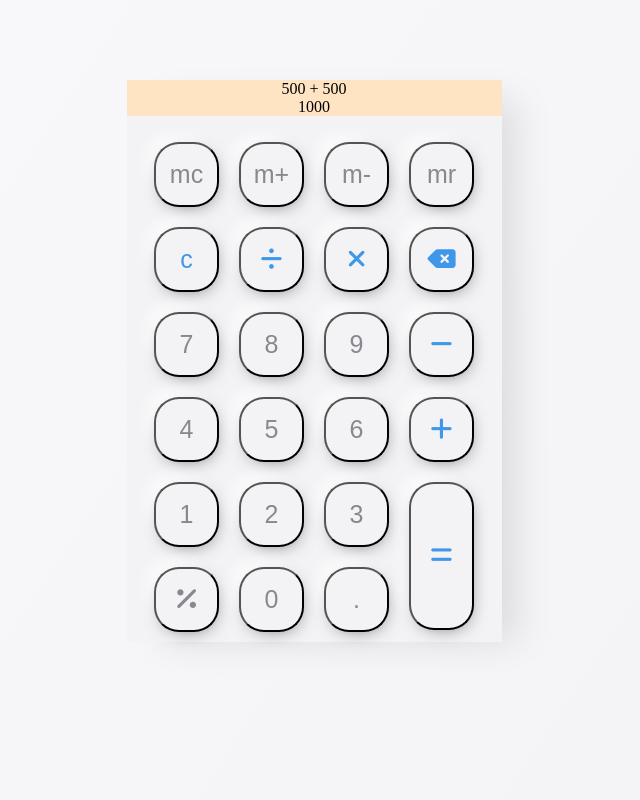
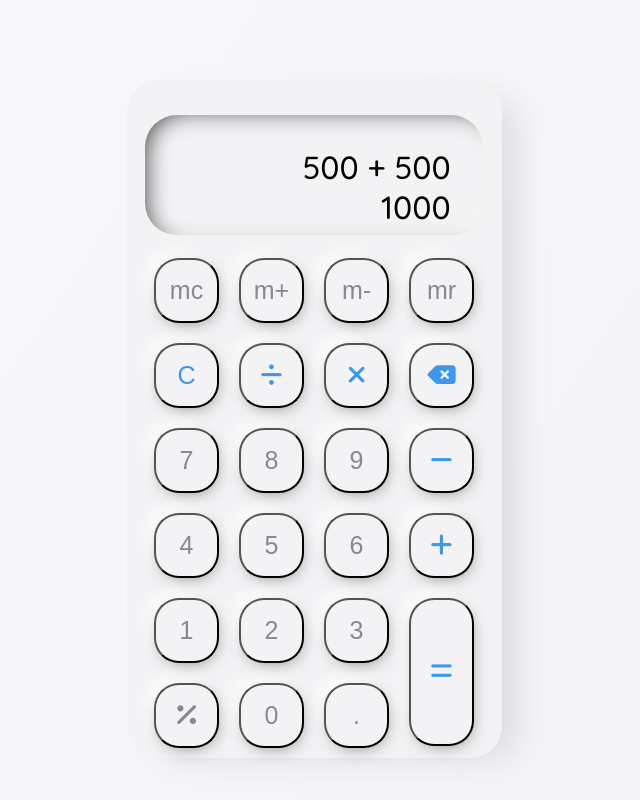
Before and after one commit to Selt0/calculator, a plain HTML site: page index.html in a window 1280 px wide. Shown: the whole page, without its empty margins (326-966 px from the left). Drawn offline with Linux system fonts and the light colour scheme.

Commit message:
finish styling display

```diff
--- a/index.html
+++ b/index.html
@@ -11,6 +11,10 @@
     <link rel="icon" type="image/png" sizes="32x32" href="favicon_io/favicon-32x32.png" />
     <link rel="icon" type="image/png" sizes="16x16" href="favicon_io/favicon-16x16.png" />
     <link rel="manifest" href="favicon_io/site.webmanifest" />
+    <link
+      href="https://fonts.googleapis.com/css2?family=Quicksand:wght@500&display=swap"
+      rel="stylesheet"
+    />
   </head>
   <body>
     <div class="container">
@@ -26,7 +30,7 @@
           <button class="m-fn">mr</button>
         </div>
         <div class="row">
-          <button class="fn">c</button>
+          <button class="fn">C</button>
           <button class="fn"><i class="fas fa-divide"></i></button>
           <button class="fn"><i class="fas fa-times"></i></button>
           <button class="fn"><i class="fas fa-backspace"></i></button>
--- a/styles.css
+++ b/styles.css
@@ -5,7 +5,9 @@
 
 html {
   background: var(--whiteBG);
-  height: 100%;
+  height: 100vh;
+  overflow-y: hidden;
+  font-family: 'Quicksand', sans-serif;
 }
 button {
   height: 65px;
@@ -22,13 +24,25 @@ button {
   box-sizing: border-box;
   background: var(--lightTheme);
   box-shadow: 25px 10px 35px -10px rgba(0, 0, 0, 0.1);
+  border-radius: 2em;
 }
 
 .display {
-  margin-top: 1em;
-  margin-bottom: 1em;
-  text-align: center;
-  background-color: bisque;
+  margin-left: auto;
+  margin-right: auto;
+  margin-bottom: 3rem;
+  padding: 1em;
+  text-align: right;
+  background-color: var(--lightTheme);
+  position: relative;
+  top: 35px;
+  width: 90%;
+  height: 120px;
+  border-radius: 1em;
+  box-sizing: border-box;
+  font-size: 2em;
+  box-shadow: inset 10px 5px 25px -10px rgba(0, 0, 0, 0.75),
+    inset -5px -5px 5px -1px rgb(250, 250, 250);
 }
 
 .row {
```
